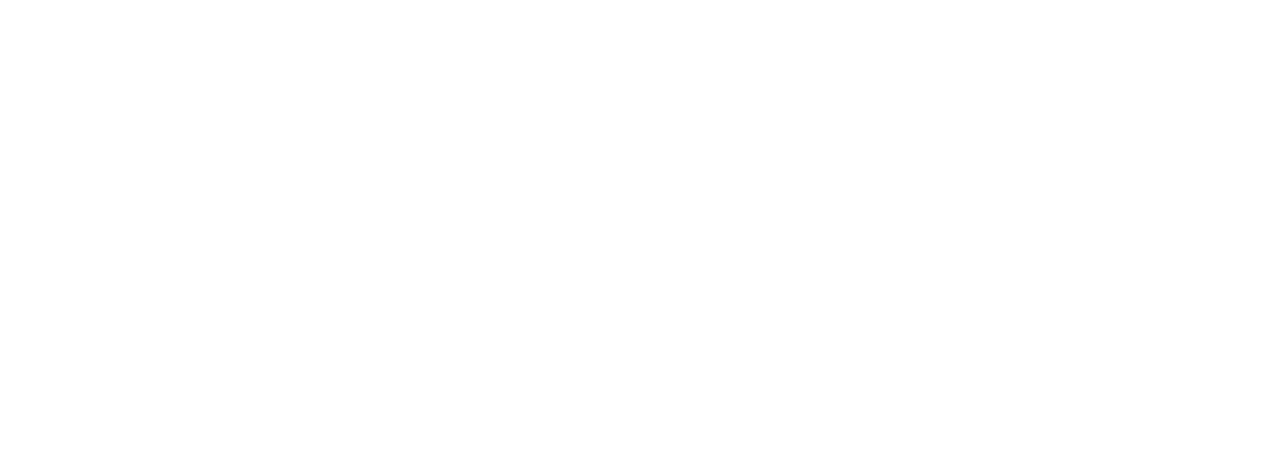
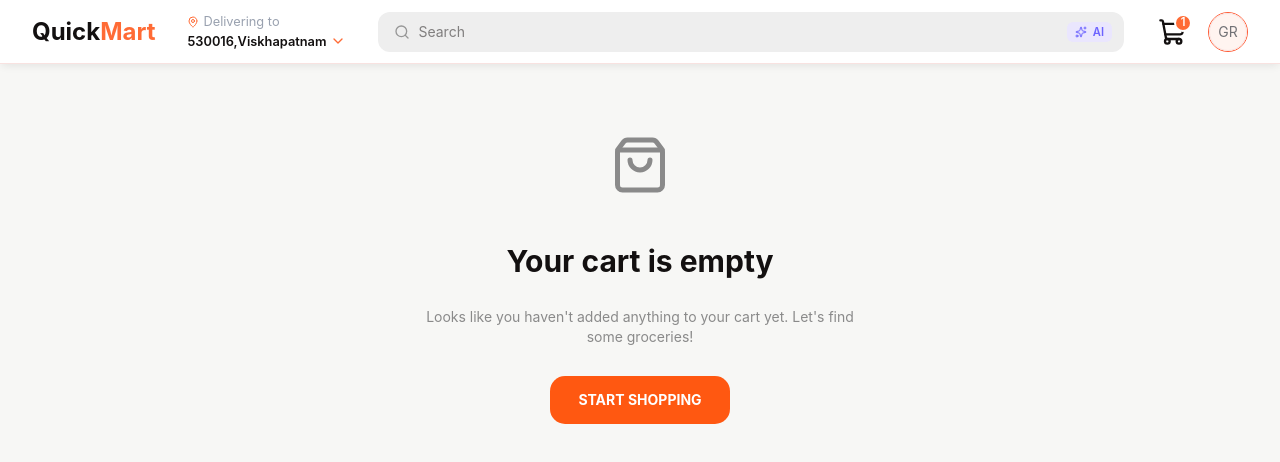
Before and after one commit to girigiridhar03/Quick-Cart-Client, a React (Vite) app: page /cart in a window 1280 px wide. Before the commit this address had no page. Shown: the top 462 px of the page. Built offline with nearby package versions, Linux system fonts and the light colour scheme.

Commit message:
ui changes

```diff
--- /dev/null
+++ b/src/components/Cart/NoItems.jsx
@@ -0,0 +1,41 @@
+import { ShoppingBag } from "lucide-react";
+import React from "react";
+import { Button } from "../ui/button";
+import { useNavigate } from "react-router-dom";
+import { useDispatch } from "react-redux";
+import { resetStates } from "@/store/slices/categorySlice";
+import {
+  setSelectedBrandName,
+  setSelectedSort,
+} from "@/store/slices/productSlice";
+
+const NoItems = () => {
+  const navigate = useNavigate();
+  const dispatch = useDispatch();
+  return (
+    <div className="w-full flex flex-col items-center h-100 justify-center gap-12 ">
+      <ShoppingBag className="text-[#8A8A8A] h-15 w-15" />
+      <div className="text-center space-y-7">
+        <h2 className="text-3xl font-bold">Your cart is empty</h2>
+        <p className="text-[#8A8A8A] text-sm">
+          Looks like you haven't added anything to your cart yet. Let's find
+          <br />
+          some groceries!
+        </p>
+        <Button
+          className="font-bold px-7 py-6 rounded-2xl cursor-pointer"
+          onClick={() => {
+            dispatch(resetStates());
+            dispatch(setSelectedSort("popularity"));
+            dispatch(setSelectedBrandName("All"));
+            navigate("/");
+          }}
+        >
+          START SHOPPING
+        </Button>
+      </div>
+    </div>
+  );
+};
+
+export default NoItems;
--- a/src/components/Navbar.jsx
+++ b/src/components/Navbar.jsx
@@ -6,6 +6,7 @@ import {
   Sparkles,
 } from "lucide-react";
 import { Avatar, AvatarFallback } from "./ui/avatar";
+import { Link } from "react-router-dom";
 
 const Navbar = () => {
   return (
@@ -48,12 +49,15 @@ const Navbar = () => {
         {/* Cart And Profile */}
 
         <div className="flex items-center gap-5">
+          <Link to={"/cart"} >
             <div className="relative">
               <ShoppingCart className="relative h-7 w-8" />
               <span className="absolute -right-1 -top-1 bg-[#FF6B35] text-white h-4.5 w-4.5 text-[.7rem] border-2 border-white flex items-center justify-center font-semibold rounded-full">
                 1
               </span>
             </div>
+          </Link>
+
           <Avatar size="lg" className="border border-[#FF5B35] cursor-pointer">
             <AvatarFallback>GR</AvatarFallback>
           </Avatar>
--- /dev/null
+++ b/src/components/home/NoProducts.jsx
@@ -0,0 +1,37 @@
+import { ShoppingCart } from "lucide-react";
+import React from "react";
+import { Button } from "../ui/button";
+import { useDispatch } from "react-redux";
+import { resetStates } from "@/store/slices/categorySlice";
+import {
+  setSelectedBrandName,
+  setSelectedSort,
+} from "@/store/slices/productSlice";
+
+const NoProducts = () => {
+  const dispatch = useDispatch();
+  return (
+    <div className="w-full h-140 flex flex-col gap-10 items-center justify-center">
+      <ShoppingCart className="text-[#8A8A8A] h-8 w-8" />
+      <div className="text-center space-y-4">
+        <h5 className="text-xl font-bold">No matches found</h5>
+        <p className="text-[#8A8A8A] tracking-tight leading-5">
+          Reset your filters or try a different keyword to <br />
+          see more products.
+        </p>
+      </div>
+      <Button
+        className="px-8 py-7 rounded-2xl font-bold cursor-pointer"
+        onClick={() => {
+          dispatch(resetStates());
+          dispatch(setSelectedSort("popularity"));
+          dispatch(setSelectedBrandName("All"));
+        }}
+      >
+        RESET ALL FILTERS
+      </Button>
+    </div>
+  );
+};
+
+export default NoProducts;
--- a/src/components/home/ProductLayout.jsx
+++ b/src/components/home/ProductLayout.jsx
@@ -28,7 +28,7 @@ const ProductLayout = ({
 
   return (
     <div className="flex flex-row gap-10 shrink-0">
-      <aside className="w-72 sticky top-0">
+      <aside className="hidden lg:block lg:w-60 xl:w-72 sticky top-0">
         <div className="space-y-10">
           <SortCard
             selectedSort={selectedSort}
--- a/src/index.css
+++ b/src/index.css
@@ -2,67 +2,95 @@
 @import "tw-animate-css";
 @import "shadcn/tailwind.css";
 @import "@fontsource-variable/inter";
-*{
+
+* {
   box-sizing: border-box;
 }
+
 @custom-variant dark (&:is(.dark *));
 
 :root {
-  --background: oklch(1.0000 0 0);
+  --background: oklch(1 0 0);
   --foreground: oklch(0.1782 0.0054 28.8753);
-  --card: oklch(1.0000 0 0);
+
+  --card: oklch(1 0 0);
   --card-foreground: oklch(0.1782 0.0054 28.8753);
-  --popover: oklch(1.0000 0 0);
+
+  --popover: oklch(1 0 0);
   --popover-foreground: oklch(0.1782 0.0054 28.8753);
-  --primary: oklch(0.7046 0.1964 23.2353);
-  --primary-foreground: oklch(1.0000 0 0);
+
+  /* UPDATED PRIMARY */
+  --primary: oklch(0.69 0.22 38);
+  --primary-foreground: oklch(1 0 0);
+
   --secondary: oklch(0.9671 0.0494 30.3339);
-  --secondary-foreground: oklch(0.7046 0.1964 23.2353);
+  --secondary-foreground: oklch(0.69 0.22 38);
+
   --muted: oklch(0.9878 0.0285 28.3382);
-  --muted-foreground: oklch(0.5530 0.0068 283.8498);
+  --muted-foreground: oklch(0.553 0.0068 283.8498);
+
   --accent: oklch(0.9671 0.0494 30.3339);
   --accent-foreground: oklch(0.1782 0.0054 28.8753);
+
   --destructive: oklch(0.568 0.2002 26.4057);
-  --destructive-foreground: oklch(1.0000 0 0);
+  --destructive-foreground: oklch(1 0 0);
+
   --border: oklch(0.9307 0.0239 24.9261);
   --input: oklch(0.9307 0.0239 24.9261);
-  --ring: oklch(0.7046 0.1964 23.2353);
-  --chart-1: oklch(0.7046 0.1964 23.2353);
-  --chart-2: oklch(0.6727 0.1804 27.3944);
-  --chart-3: oklch(0.7576 0.159 55.9344);
-  --chart-4: oklch(0.8366 0.1165 66.2896);
-  --chart-5: oklch(0.9015 0.0729 70.6972);
+
+  --ring: oklch(0.69 0.22 38);
+
+  --chart-1: oklch(0.69 0.22 38);
+  --chart-2: oklch(0.75 0.18 42);
+  --chart-3: oklch(0.82 0.13 55);
+  --chart-4: oklch(0.89 0.08 70);
+  --chart-5: oklch(0.95 0.04 85);
+
   --sidebar: oklch(0.9878 0.0285 28.3382);
   --sidebar-foreground: oklch(0.1782 0.0054 28.8753);
-  --sidebar-primary: oklch(0.7046 0.1964 23.2353);
-  --sidebar-primary-foreground: oklch(1.0000 0 0);
-  --sidebar-accent: oklch(1.0000 0 0);
+
+  --sidebar-primary: oklch(0.69 0.22 38);
+  --sidebar-primary-foreground: oklch(1 0 0);
+
+  --sidebar-accent: oklch(1 0 0);
   --sidebar-accent-foreground: oklch(0.1782 0.0054 28.8753);
+
   --sidebar-border: oklch(0.9307 0.0239 24.9261);
-  --sidebar-ring: oklch(0.7046 0.1964 23.2353);
+  --sidebar-ring: oklch(0.69 0.22 38);
+
   --font-sans: Inter, ui-sans-serif, sans-serif, system-ui;
   --font-serif: serif;
   --font-mono: monospace;
+
   --radius: 0.5rem;
+
   --shadow-x: 0px;
   --shadow-y: 4px;
   --shadow-blur: 8px;
   --shadow-spread: -2px;
   --shadow-opacity: 0.08;
   --shadow-color: #000000;
+
   --shadow-2xs: 0px 4px 8px -2px hsl(0 0% 0% / 0.08);
   --shadow-xs: 0px 4px 8px -2px hsl(0 0% 0% / 0.08);
+
   --shadow-sm:
     0px 4px 8px -2px hsl(0 0% 0% / 0.08), 0px 1px 2px -3px hsl(0 0% 0% / 0.08);
+
   --shadow:
     0px 4px 8px -2px hsl(0 0% 0% / 0.08), 0px 1px 2px -3px hsl(0 0% 0% / 0.08);
+
   --shadow-md:
     0px 4px 8px -2px hsl(0 0% 0% / 0.08), 0px 2px 4px -3px hsl(0 0% 0% / 0.08);
+
   --shadow-lg:
     0px 4px 8px -2px hsl(0 0% 0% / 0.08), 0px 4px 6px -3px hsl(0 0% 0% / 0.08);
+
   --shadow-xl:
     0px 4px 8px -2px hsl(0 0% 0% / 0.08), 0px 8px 10px -3px hsl(0 0% 0% / 0.08);
+
   --shadow-2xl: 0px 4px 8px -2px hsl(0 0% 0% / 0.08);
+
   --tracking-normal: 0em;
   --spacing: 0.25rem;
 }
@@ -70,92 +98,130 @@
 .dark {
   --background: oklch(0.2272 0.0069 28.8753);
   --foreground: oklch(0.9643 0.0293 28.8753);
+
   --card: oklch(0.2872 0.0064 8.5306);
   --card-foreground: oklch(0.9643 0.0293 28.8753);
+
   --popover: oklch(0.2872 0.0064 8.5306);
   --popover-foreground: oklch(0.9643 0.0293 28.8753);
-  --primary: oklch(0.7046 0.1964 23.2353);
-  --primary-foreground: oklch(1.0000 0 0);
+
+  /* UPDATED PRIMARY */
+  --primary: oklch(0.69 0.22 38);
+  --primary-foreground: oklch(1 0 0);
+
   --secondary: oklch(0.3233 0.0075 12.1684);
   --secondary-foreground: oklch(0.9643 0.0293 28.8753);
+
   --muted: oklch(0.3233 0.0075 12.1684);
   --muted-foreground: oklch(0.7162 0.0079 349.8966);
+
   --accent: oklch(0.3233 0.0075 12.1684);
   --accent-foreground: oklch(0.9643 0.0293 28.8753);
+
   --destructive: oklch(0.6368 0.2078 25.3313);
-  --destructive-foreground: oklch(1.0000 0 0);
+  --destructive-foreground: oklch(1 0 0);
+
   --border: oklch(0.3507 0.0083 14.2223);
   --input: oklch(0.3507 0.0083 14.2223);
-  --ring: oklch(0.7046 0.1964 23.2353);
-  --chart-1: oklch(0.7046 0.1964 23.2353);
-  --chart-2: oklch(0.6727 0.1804 27.3944);
-  --chart-3: oklch(0.7576 0.159 55.9344);
-  --chart-4: oklch(0.8366 0.1165 66.2896);
-  --chart-5: oklch(0.9015 0.0729 70.6972);
+
+  --ring: oklch(0.69 0.22 38);
+
+  --chart-1: oklch(0.69 0.22 38);
+  --chart-2: oklch(0.75 0.18 42);
+  --chart-3: oklch(0.82 0.13 55);
+  --chart-4: oklch(0.89 0.08 70);
+  --chart-5: oklch(0.95 0.04 85);
+
   --sidebar: oklch(0.2872 0.0064 8.5306);
   --sidebar-foreground: oklch(0.9643 0.0293 28.8753);
-  --sidebar-primary: oklch(0.7046 0.1964 23.2353);
-  --sidebar-primary-foreground: oklch(1.0000 0 0);
+
+  --sidebar-primary: oklch(0.69 0.22 38);
+  --sidebar-primary-foreground: oklch(1 0 0);
+
   --sidebar-accent: oklch(0.3233 0.0075 12.1684);
   --sidebar-accent-foreground: oklch(0.9643 0.0293 28.8753);
+
   --sidebar-border: oklch(0.3507 0.0083 14.2223);
-  --sidebar-ring: oklch(0.7046 0.1964 23.2353);
+  --sidebar-ring: oklch(0.69 0.22 38);
+
   --font-sans: Inter, ui-sans-serif, sans-serif, system-ui;
   --font-serif: serif;
   --font-mono: monospace;
+
   --radius: 0.5rem;
+
   --shadow-x: 0px;
   --shadow-y: 4px;
   --shadow-blur: 8px;
   --shadow-spread: -2px;
   --shadow-opacity: 0.2;
   --shadow-color: #000000;
+
   --shadow-2xs: 0px 4px 8px -2px hsl(0 0% 0% / 0.2);
   --shadow-xs: 0px 4px 8px -2px hsl(0 0% 0% / 0.2);
+
   --shadow-sm:
     0px 4px 8px -2px hsl(0 0% 0% / 0.2), 0px 1px 2px -3px hsl(0 0% 0% / 0.2);
+
   --shadow:
     0px 4px 8px -2px hsl(0 0% 0% / 0.2), 0px 1px 2px -3px hsl(0 0% 0% / 0.2);
+
   --shadow-md:
     0px 4px 8px -2px hsl(0 0% 0% / 0.2), 0px 2px 4px -3px hsl(0 0% 0% / 0.2);
+
   --shadow-lg:
     0px 4px 8px -2px hsl(0 0% 0% / 0.2), 0px 4px 6px -3px hsl(0 0% 0% / 0.2);
+
   --shadow-xl:
     0px 4px 8px -2px hsl(0 0% 0% / 0.2), 0px 8px 10px -3px hsl(0 0% 0% / 0.2);
+
   --shadow-2xl: 0px 4px 8px -2px hsl(0 0% 0% / 0.2);
 }
 
 @theme inline {
   --color-background: var(--background);
   --color-foreground: var(--foreground);
+
   --color-card: var(--card);
   --color-card-foreground: var(--card-foreground);
+
   --color-popover: var(--popover);
   --color-popover-foreground: var(--popover-foreground);
+
   --color-primary: var(--primary);
   --color-primary-foreground: var(--primary-foreground);
+
   --color-secondary: var(--secondary);
   --color-secondary-foreground: var(--secondary-foreground);
+
   --color-muted: var(--muted);
   --color-muted-foreground: var(--muted-foreground);
+
   --color-accent: var(--accent);
   --color-accent-foreground: var(--accent-foreground);
+
   --color-destructive: var(--destructive);
   --color-destructive-foreground: var(--destructive-foreground);
+
   --color-border: var(--border);
   --color-input: var(--input);
   --color-ring: var(--ring);
+
   --color-chart-1: var(--chart-1);
   --color-chart-2: var(--chart-2);
   --color-chart-3: var(--chart-3);
   --color-chart-4: var(--chart-4);
   --color-chart-5: var(--chart-5);
+
   --color-sidebar: var(--sidebar);
   --color-sidebar-foreground: var(--sidebar-foreground);
+
   --color-sidebar-primary: var(--sidebar-primary);
   --color-sidebar-primary-foreground: var(--sidebar-primary-foreground);
+
   --color-sidebar-accent: var(--sidebar-accent);
   --color-sidebar-accent-foreground: var(--sidebar-accent-foreground);
+
   --color-sidebar-border: var(--sidebar-border);
   --color-sidebar-ring: var(--sidebar-ring);
 
@@ -182,6 +248,7 @@
   * {
     @apply border-border outline-ring/50;
   }
+
   body {
     @apply bg-background text-foreground;
   }
--- /dev/null
+++ b/src/pages/home/Cart.jsx
@@ -0,0 +1,12 @@
+import NoItems from "@/components/Cart/NoItems";
+import React from "react";
+
+const Cart = () => {
+  return (
+    <div className="w-full">
+      <NoItems />
+    </div>
+  );
+};
+
+export default Cart;
--- a/src/routes/AppRoutes.jsx
+++ b/src/routes/AppRoutes.jsx
@@ -4,12 +4,14 @@ import Register from "@/pages/auth/Register";
 import { Route, Routes } from "react-router-dom";
 import ClientRoutes from "./ClientRoutes";
 import Products from "@/pages/home/Products";
+import Cart from "@/pages/home/Cart";
 
 const AppRoutes = () => {
   return (
     <Routes>
       <Route element={<ClientRoutes />}>
         <Route path="/" element={<Products />} />
+        <Route path="/cart" element={<Cart />} />
       </Route>
       <Route path="/login" element={<Login />} />
       <Route path="/register" element={<Register />} />
--- a/src/store/index.js
+++ b/src/store/index.js
@@ -2,12 +2,14 @@ import { configureStore } from "@reduxjs/toolkit";
 import authReducer from "./slices/authSlice";
 import categoryReducer from "./slices/categorySlice";
 import productReducer from "./slices/productSlice";
+import cartReducer from "./slices/cartSlice";
 
 const store = configureStore({
   reducer: {
     auth: authReducer,
     category: categoryReducer,
     product: productReducer,
+    cart: cartReducer,
   },
 });
 
--- a/src/store/slices/categorySlice.js
+++ b/src/store/slices/categorySlice.js
@@ -24,7 +24,6 @@ const categorySlice = createSlice({
     resetStates: (state) => {
       state.selectedCategory = null;
       state.selectedSubCategory = null;
-      state.subCategories = [];
       state.subCategories = [];
     },
   },
```
Also changed, not shown: src/components/home/ProductsGrid.jsx (+14 -6 lines), src/store/slices/cartSlice.js (added, +16 -0 lines). Lines whose indentation alone changed are shown as unchanged.
